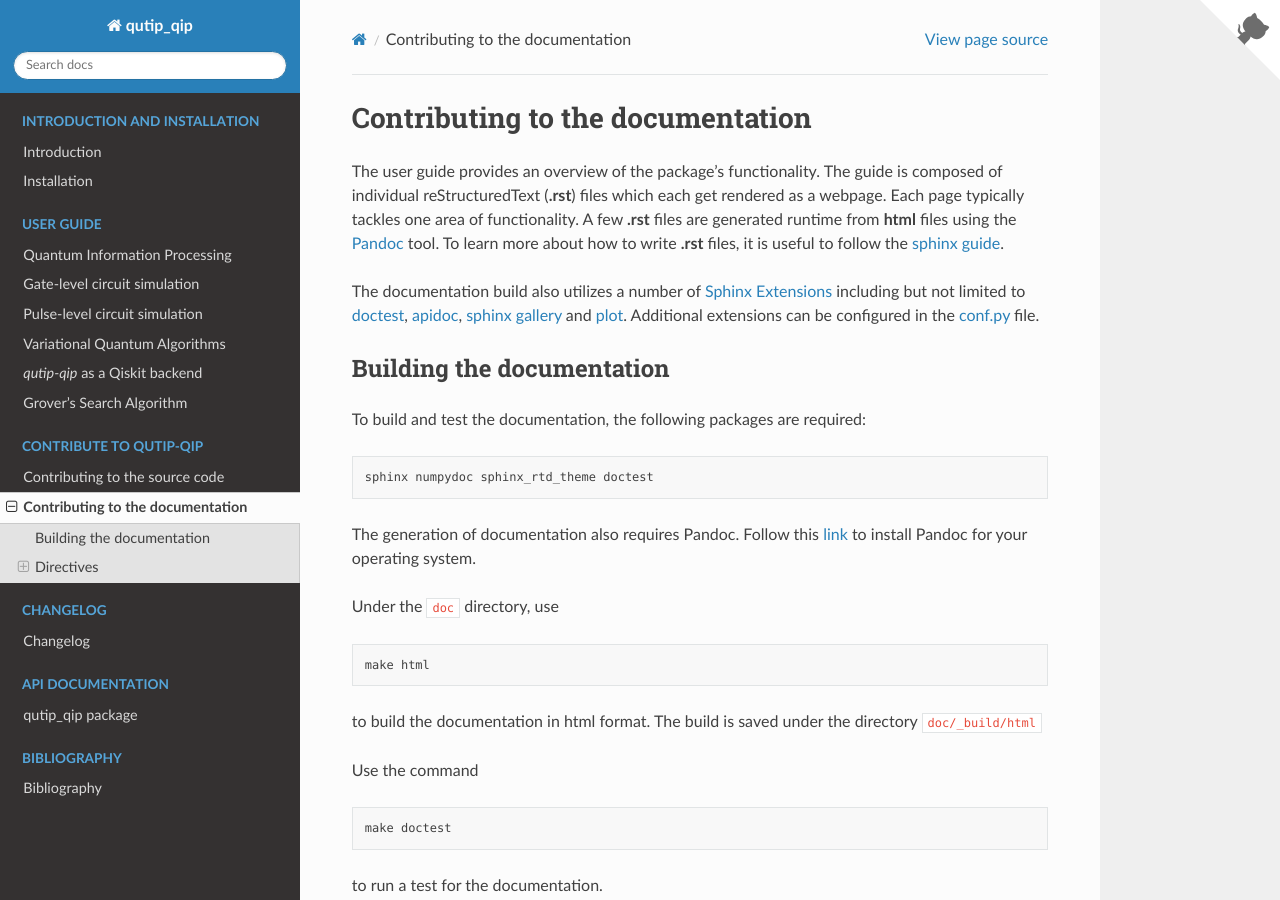
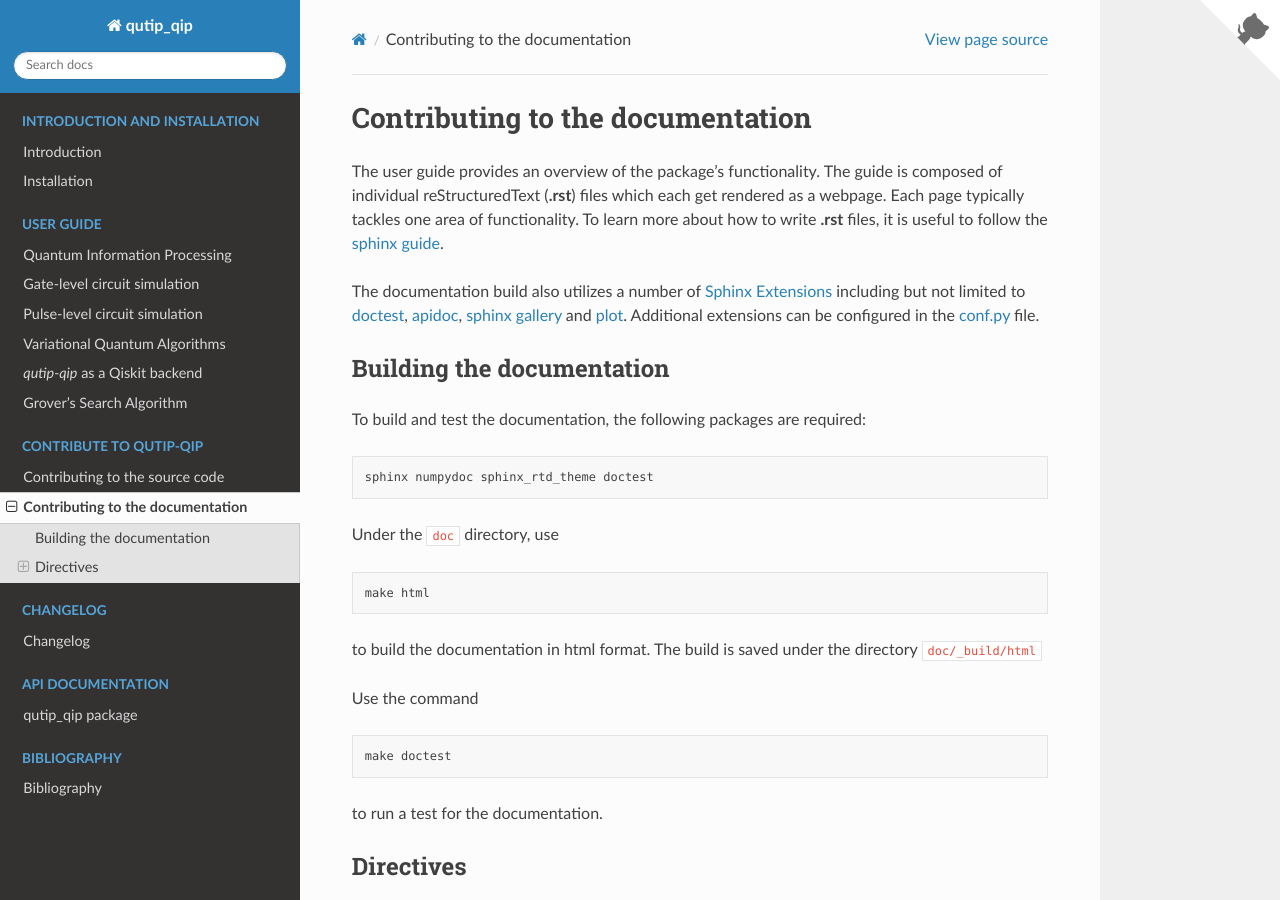
Before and after one commit to qutip/qutip-qip, a Sphinx documentation site: the page built from doc/source/contribution-docs.rst, in a window 1280 px wide and 900 px high. Built offline with Sphinx 7.4.7 and the Read the Docs theme 3.1.0, drawn with Linux system fonts in a browser that asks for light colours; pages that are not in the unit, such as notebooks, are missing from menus.

Commit message:
Remove pandoc dependency

```diff
--- a/doc/source/contribution-docs.rst
+++ b/doc/source/contribution-docs.rst
@@ -8,7 +8,7 @@ Contributing to the documentation
 The user guide provides an overview of the package's functionality.
 The guide is composed of individual reStructuredText (**.rst**)
 files which each get rendered as a webpage.
-Each page typically tackles one area of functionality. A few **.rst** files are generated runtime from **html** files using the `Pandoc <https://pandoc.org>`_ tool.
+Each page typically tackles one area of functionality.
 To learn more about how to write **.rst** files,
 it is useful to follow the `sphinx guide <https://www.sphinx-doc.org/en/master/usage/index.html>`_.
 
@@ -31,8 +31,6 @@ To build and test the documentation, the following packages are required:
 .. code-block:: bash
 
     sphinx numpydoc sphinx_rtd_theme doctest
-
-The generation of documentation also requires Pandoc. Follow this `link <https://pandoc.org/installing.html>`_ to install Pandoc for your operating system.
 
 Under the ``doc`` directory, use
 
```
Also changed, not shown: .readthedocs.yaml.
